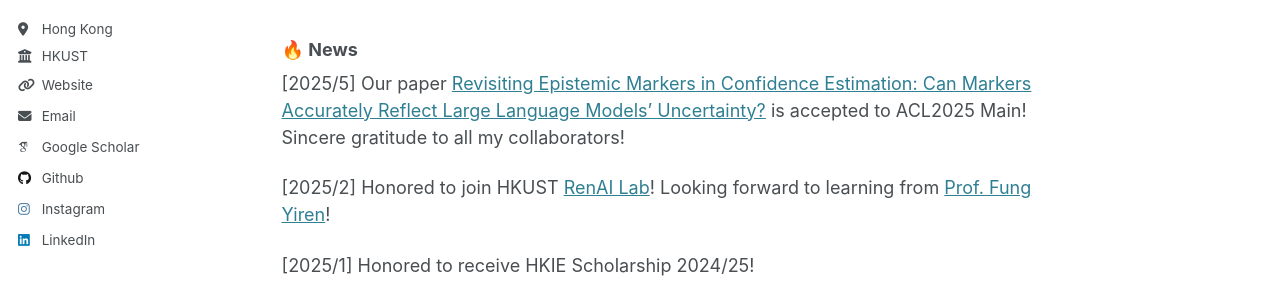
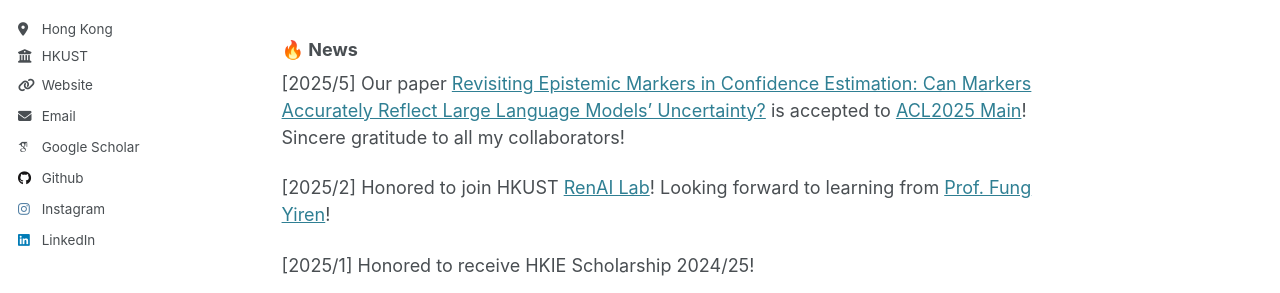
Before and after one commit to JiayuJeff/JiayuJeff.github.io, a Jekyll site: the page built from _pages/about.md, in a window 1280 px wide and 1390 px high. Shown: the part 451-744 px from the top of the window. Built offline with Jekyll 4.4.1, drawn with Linux system fonts in a browser that asks for light colours; some web fonts are replaced; part of the change alters nothing that is shown.

```diff
--- a/_pages/about.md
+++ b/_pages/about.md
@@ -35,7 +35,7 @@ redirect_from:
 
 ### &#128293; News
 
-[2025/5] Our paper [Revisiting Epistemic Markers in Confidence Estimation: Can Markers Accurately Reflect Large Language Models' Uncertainty?](https://arxiv.org/abs/2505.24778) is accepted to ACL2025 Main! Sincere gratitude to all my collaborators!
+[2025/5] Our paper [Revisiting Epistemic Markers in Confidence Estimation: Can Markers Accurately Reflect Large Language Models' Uncertainty?](https://arxiv.org/abs/2505.24778) is accepted to [ACL2025 Main](https://2025.aclweb.org/)! Sincere gratitude to all my collaborators!
 
 [2025/2] Honored to join HKUST [RenAI Lab](https://mayrfung.github.io/group/)! Looking forward to learning from [Prof. Fung Yiren](https://mayrfung.github.io/)!
 
```
